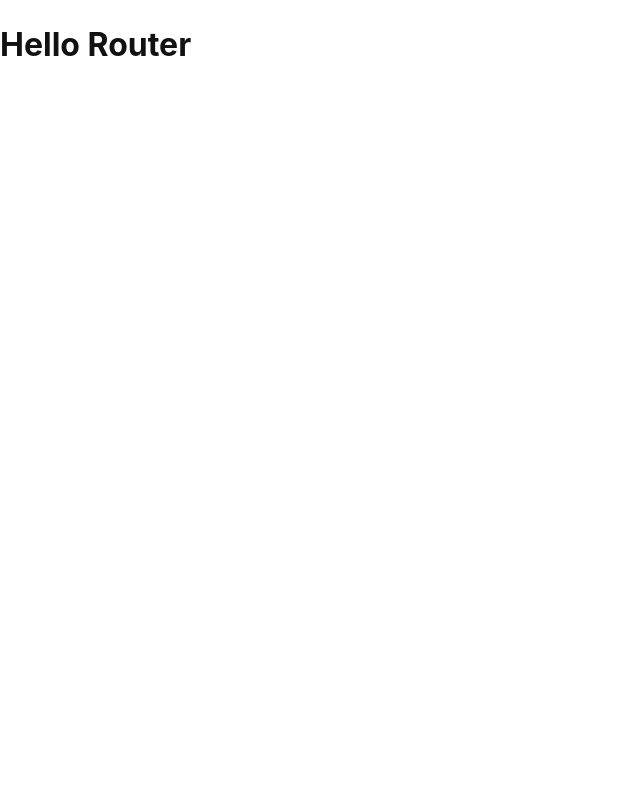
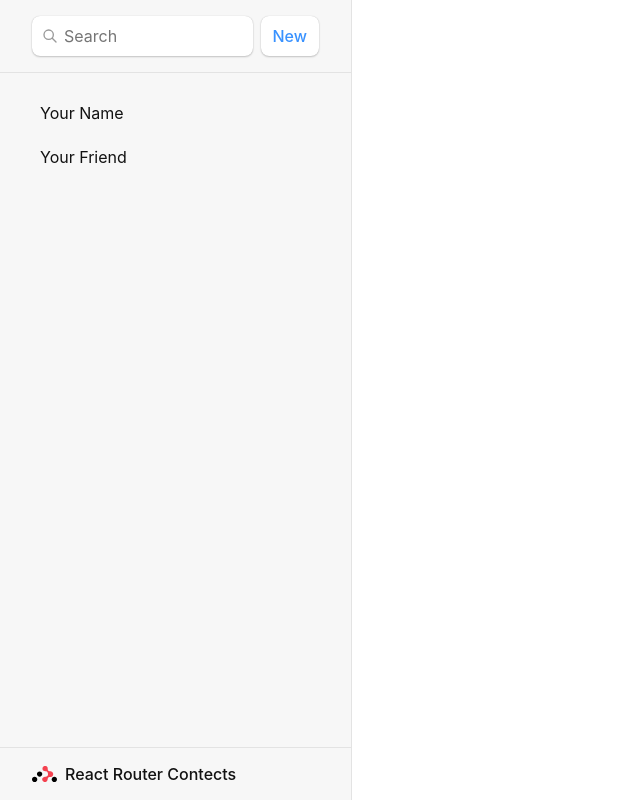
Before and after one commit to Shamoleambo/react-router-docs-tutorial, a React (Vite) app: page / in a window 1280 px wide. Shown: the whole page, without its empty margins (0-640 px from the left). Built offline with nearby package versions, Linux system fonts and the light colour scheme.

Commit message:
create Root component

```diff
--- a/src/main.jsx
+++ b/src/main.jsx
@@ -1,12 +1,13 @@
 import React from 'react'
 import ReactDOM from 'react-dom/client'
 import { createBrowserRouter, RouterProvider } from 'react-router-dom'
+import Root from './routes/root'
 import './index.css'
 
 const router = createBrowserRouter([
   {
     path: '/',
-    element: <h1>Hello Router</h1>
+    element: <Root />
   }
 ])
 
--- /dev/null
+++ b/src/routes/root.jsx
@@ -0,0 +1,36 @@
+export default function Root() {
+  return (
+    <>
+      <div id='sidebar'>
+        <h1>React Router Contects</h1>
+        <div>
+          <form id='search-form' role='search'>
+            <input
+              type='search'
+              id='q'
+              name='q'
+              aria-label='Search contacts'
+              placeholder='Search'
+            />
+            <div id='search-spinner' aria-hidden hidden={true} />
+            <div className='sr-only' aria-live='polite'></div>
+          </form>
+          <form method='post'>
+            <button type='submit'>New</button>
+          </form>
+        </div>
+        <nav>
+          <ul>
+            <li>
+              <a href={`/contacts/1`}>Your Name</a>
+            </li>
+            <li>
+              <a href={`/contacts/2`}>Your Friend</a>
+            </li>
+          </ul>
+        </nav>
+      </div>
+      <div id='detail'></div>
+    </>
+  )
+}
```
